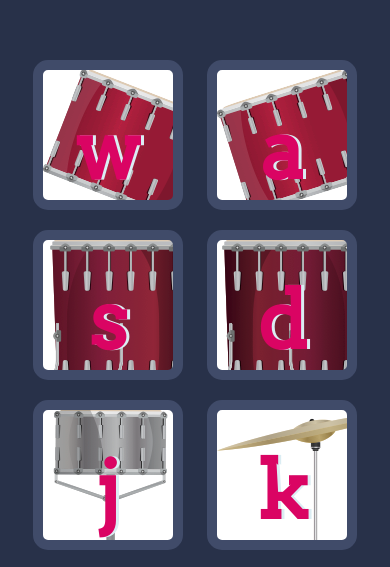
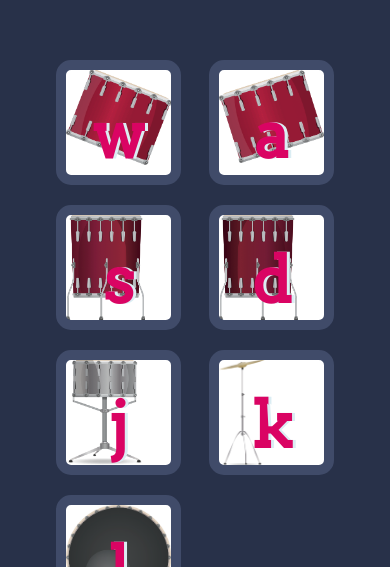
Before and after one commit to bhanudatsinhjhala/drumkit, a plain HTML site: page index.html in a window 390 px wide. Shown: the part 255-822 px from the top of the page. Drawn offline with Linux system fonts and the light colour scheme.

Commit message:
Update styles.css

```diff
--- a/styles.css
+++ b/styles.css
@@ -18,30 +18,44 @@ footer {
 
 .w {
   background-image: url("images/tom1.png");
+  background-repeat: no-repeat;
+  background-size: contain;
 }
 
 .a {
   background-image: url("images/tom2.png");
+  background-repeat: no-repeat;
+  background-size: contain;
 }
 
 .s {
   background-image: url("images/tom3.png");
+  background-repeat: no-repeat;
+  background-size: contain;
 }
 
 .d {
   background-image: url("images/tom4.png");
+  background-repeat: no-repeat;
+  background-size: contain;
 }
 
 .j {
   background-image: url("images/snare.png");
+  background-repeat: no-repeat;
+  background-size: contain;
 }
 
 .k {
   background-image: url("images/crash.png");
+  background-repeat: no-repeat;
+  background-size: contain;
 }
 
 .l {
   background-image: url("images/kick.png");
+  background-repeat: no-repeat;
+  background-size: contain;
 }
 
 .set {
@@ -79,3 +93,19 @@ footer {
   margin: 10px;
   background-color: white;
 }
+
+@media only screen and (max-width: 425px){
+
+  .set{
+    display: grid;
+    grid-template-columns: 150px 150px;
+    grid-column-gap: 3px;
+    width: fit-content;
+  }
+  .drum{
+    font-size: 4rem;
+    width: 125px;
+    height: 125px;
+    justify-self: center;
+  }
+}
```
